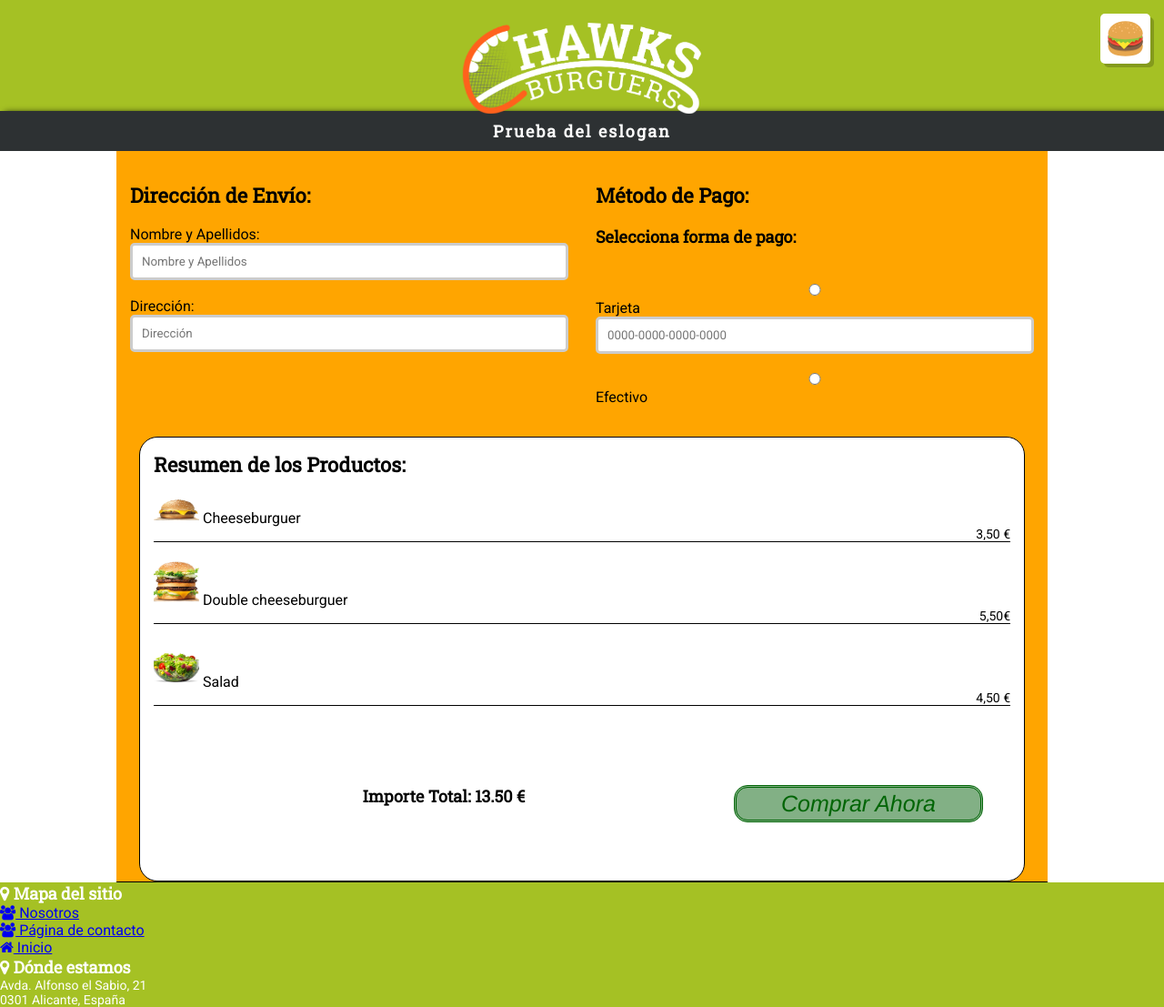
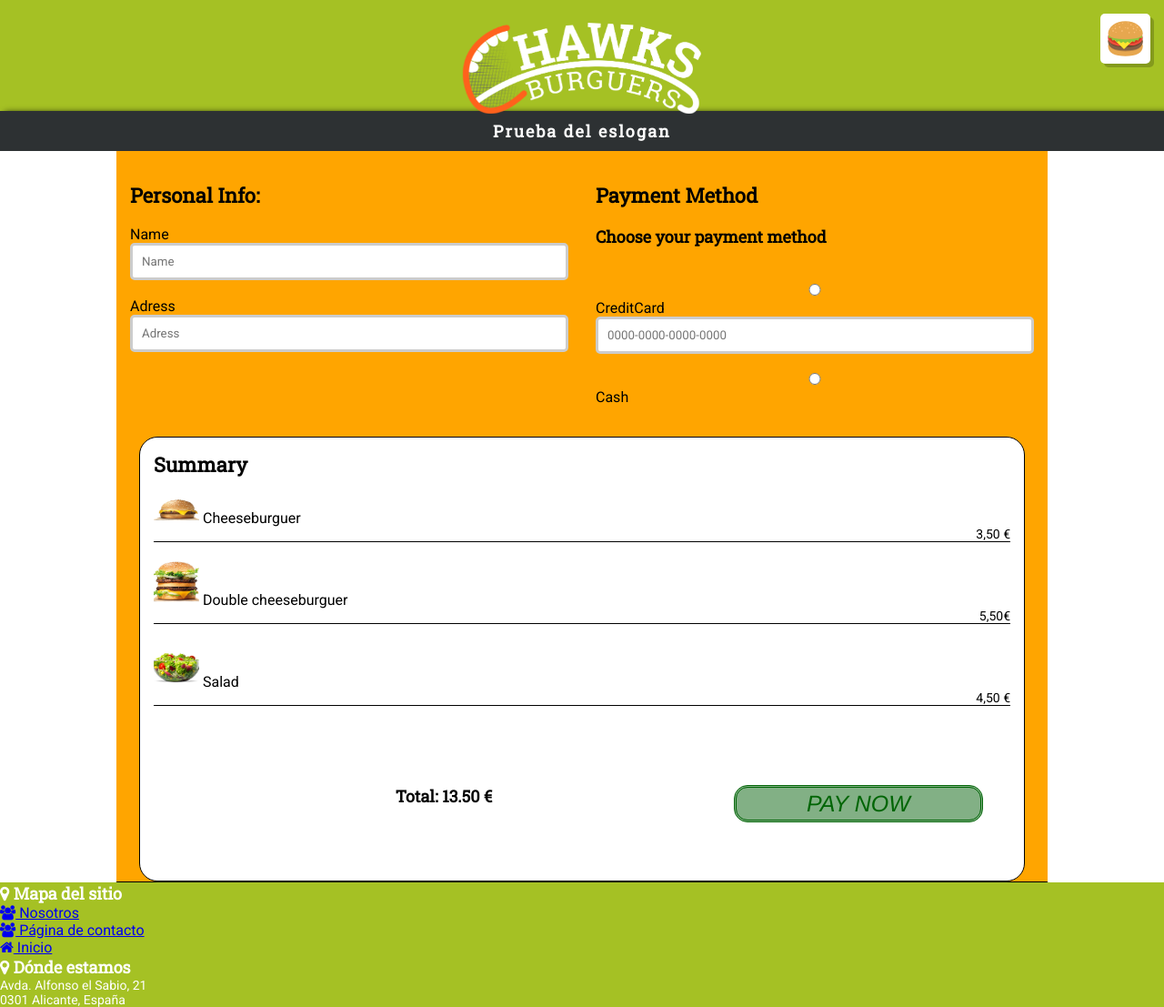
Before and after one commit to cArlitXs/HawksBurgers, a Jekyll site: the page built from resumencompra.html, in a window 1280 px wide and 1107 px high. Shown: the whole window at 91% size. Built offline with Jekyll 4.4.1, drawn with Linux system fonts in a browser that asks for light colours.

Commit message:
cambio de español a ingles

```diff
--- a/resumencompra.html
+++ b/resumencompra.html
@@ -10,15 +10,15 @@ permalink: /resumencompra
 		<div id="direccion" class="col-s-6"  style="padding: 15px;" >
 			<div id="pasos" class="row" >
 				<br>
-				<h5>Dirección de Envío:</h5>
+				<h5>Personal Info: </h5>
 			</div>
 			<div id="datos" >
 				<br>
-				<label id="Nombre y Apellidos" >Nombre y Apellidos:</label><br>
-				<input type="text" style="border-radius: 5px;"class="nombre" name="nombre" placeholder="Nombre y Apellidos">
+				<label id="Nombre y Apellidos">Name</label><br>
+				<input type="text" style="border-radius: 5px;"class="nombre" name="nombre" placeholder="Name">
 				<br><br>
-				<label id="txtDireccion">Dirección:</label><br>
-				<input type="text" style="border-radius: 5px;" class="direc" name="direccion" placeholder="Dirección">
+				<label id="txtDireccion">Adress</label><br>
+				<input type="text" style="border-radius: 5px;" class="direc" name="direccion" placeholder="Adress">
 
 			</div>
 			<br>
@@ -27,16 +27,16 @@ permalink: /resumencompra
 			<br>
 			<div id="pasos">
 
-				<h5>Método de Pago:</h5>
+				<h5>Payment Method</h5>
 			</div>
 			<div id="datos">
 				<br>
-				<h6 id="formaPago">Selecciona forma de pago:</h6><br><br>
-				<input type="radio" name="radio">Tarjeta
+				<h6 id="formaPago">Choose your payment method</h6><br><br>
+				<input type="radio" name="radio">CreditCard
 				<input type="text" style="border-radius: 5px;" class="numtarjeta" name="numtarjeta" placeholder="0000-0000-0000-0000">
 				<br>
 				<br>
-				<input type="radio" name="radio">Efectivo
+				<input type="radio" name="radio">Cash
 
 			</div>
 			<br>
@@ -46,7 +46,7 @@ permalink: /resumencompra
 		<div style="padding: 25px;">
 			<div id="resumen" class="col-6">
 				<div id="pasos">
-				<h5>Resumen de los Productos:</h5>
+				<h5>Summary</h5>
 				</div>
 				<div id="datosresumen">
 					<div id="pedido"  >
@@ -87,10 +87,10 @@ permalink: /resumencompra
 					<br>
 					<div id="compra" class="row" style="padding: 15px;">
 						<div class="col-8">
-							<h6>Importe Total: 13.50 €</h6>
+							<h6>Total: 13.50 €</h6>
 						</div>
 						<div class="col-4">
-							<input type="button" name="botoncompra" id="botoncompra" value="Comprar Ahora">
+							<input type="button" name="botoncompra" id="botoncompra" value="PAY NOW">
 						</div>
 					</div>
 					<br>
```
Also changed, not shown: reservas.html (+5 -20 lines).
